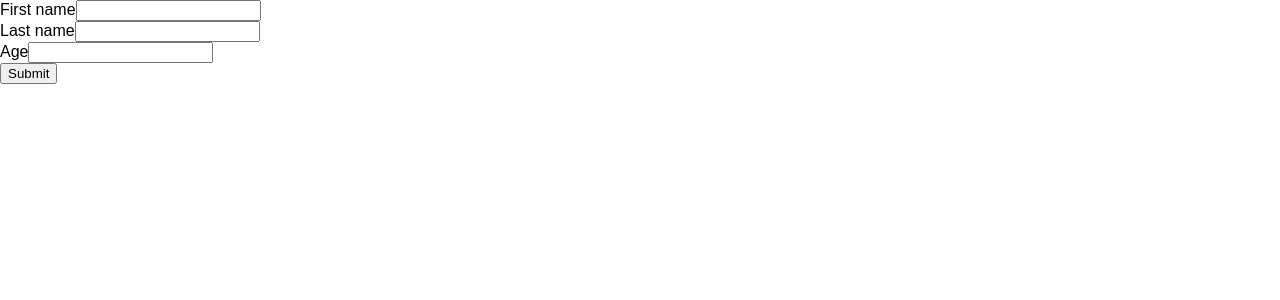
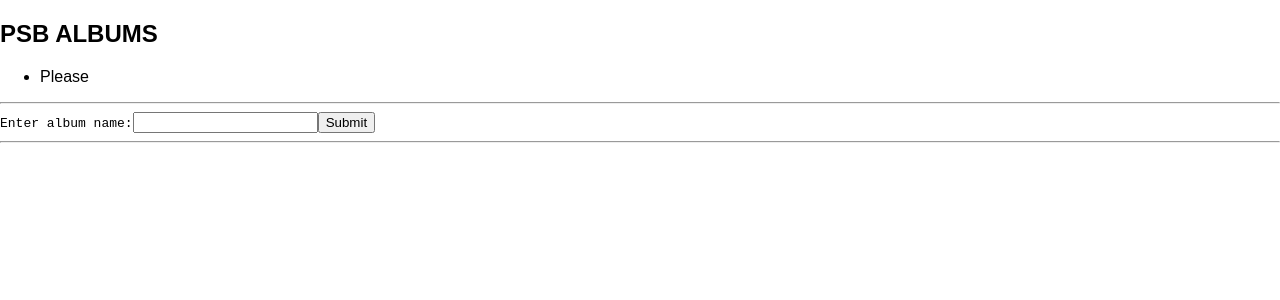
Before and after one commit to tomasz-konecki/test-all, a React (Create React App) app: page / in a window 1280 px wide. Shown: the top 300 px of the page. Built offline with nearby package versions, Linux system fonts and the light colour scheme.

Commit message:
Initial commit

```diff
--- a/package.json
+++ b/package.json
@@ -8,8 +8,10 @@
     "react": "^16.2.0",
     "react-dom": "^16.2.0",
     "react-modal": "^3.3.2",
+    "react-redux": "^5.0.7",
     "react-scripts": "1.1.1",
-    "react-select": "^1.2.1"
+    "react-select": "^1.2.1",
+    "redux": "^3.7.2"
   },
   "scripts": {
     "start": "react-scripts start",
--- a/src/App.js
+++ b/src/App.js
@@ -1,44 +1,55 @@
 import React, { Component } from "react";
 import "./App.css";
+import store from "./store";
+import { albumReleased } from "./actions/albumsActions";
 
-class App extends React.Component {
+class App extends Component {
 	constructor() {
 		super();
 		this.state = {
-			firstName: "",
-			lastName: "",
-			age: 0
+			album: "",
+			done: false
 		};
 	}
 
+	handleChange = (e) => {
+		this.setState({
+			album: e.target.value
+		});
+	};
+
 	onSubmit = () => {
 		this.setState({
-			firstName: this.firstName.value,
-			lastName: this.lastName.value,
-			age: this.age.value
+			done: true
 		});
-		// console.log(this.firstName.value, this.lastName.value, this.age.value);
+		store.dispatch(albumReleased(this.state.album));
+	};
+
+	handleKeyUp = (e) => {
+		if (e.keyCode === 13) this.onSubmit();
+	};
+
+	getAlbums = () => {
+		return store.getState().albums.map((album, index) => <li key="index">{album}</li>);
 	};
 
 	render() {
-		console.table(this.state);
 		return (
 			<div>
-				<div>
-					<label>First name</label>
-					<input type="text" ref={(input) => (this.firstName = input)} onKeyUp={this.handleKeyUp} />
-				</div>
-				<div>
-					<label>Last name</label>
-					<input type="text" ref={(input) => (this.lastName = input)} />
-				</div>
-				<div>
-					<label>Age</label>
-					<input type="text" ref={(input) => (this.age = input)} />
-				</div>
-				<div>
-					<button onClick={this.onSubmit}>Submit</button>
-				</div>
+				<h2>PSB ALBUMS</h2>
+				<ul>{this.getAlbums()}</ul>
+				<hr />
+				<code>Enter album name:</code>
+				<input type="text" onChange={this.handleChange} onKeyUp={this.handleKeyUp} />
+				<button onClick={this.onSubmit}>Submit</button>
+				<hr />
+				{this.state.done === true && (
+					<code>
+						You entered:<span>
+							<b>{this.state.album}</b>
+						</span>
+					</code>
+				)}
 			</div>
 		);
 	}
--- /dev/null
+++ b/src/actions/albumsActions.js
@@ -0,0 +1,6 @@
+import { ALBUM_RELEASED } from "./../constants";
+
+export const albumReleased = (album) => ({
+	type: ALBUM_RELEASED,
+	newAlbum: album
+});
--- /dev/null
+++ b/src/constants.js
@@ -0,0 +1 @@
+export const ALBUM_RELEASED = "ALBUM_RELEASED";
--- a/src/index.js
+++ b/src/index.js
@@ -1,8 +1,13 @@
-import React from 'react';
-import ReactDOM from 'react-dom';
-import './index.css';
-import App from './App';
-import registerServiceWorker from './registerServiceWorker';
+import React from "react";
+import ReactDOM from "react-dom";
+// import { Provider } from "react-redux";
+import "./index.css";
+import App from "./App";
+import registerServiceWorker from "./registerServiceWorker";
+import store from "./store";
+import { albumReleased } from "./actions/albumsActions";
 
-ReactDOM.render(<App />, document.getElementById('root'));
+store.dispatch(albumReleased("Please"));
+
+ReactDOM.render(<App />, document.getElementById("root"));
 registerServiceWorker();
--- /dev/null
+++ b/src/reducers/albumsReducer.js
@@ -0,0 +1,18 @@
+import { ALBUM_RELEASED } from "./../constants";
+
+const initialState = {
+	band: "Pet Shop Boys",
+	albums: []
+};
+
+export const albumsReducer = (state = initialState, action) => {
+	switch (action.type) {
+		case ALBUM_RELEASED:
+			return {
+				...state,
+				albums: [ ...state.albums, action.newAlbum ]
+			};
+		default:
+			return state;
+	}
+};
--- /dev/null
+++ b/src/store/index.js
@@ -0,0 +1,6 @@
+import { createStore } from "redux";
+import { albumsReducer } from "./../reducers/albumsReducer";
+
+let store = createStore(albumsReducer, window.__REDUX_DEVTOOLS_EXTENSION__ && window.__REDUX_DEVTOOLS_EXTENSION__());
+
+export default store;
```
Also changed, not shown: 1 other file (tests, documents, lock files or other folders).
